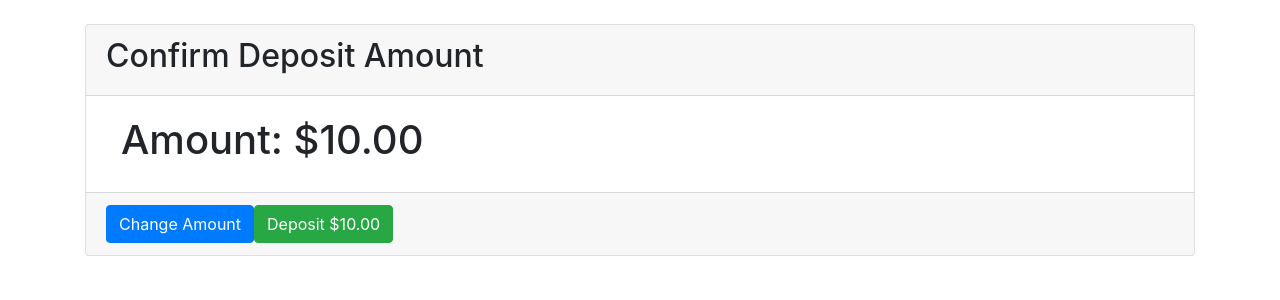
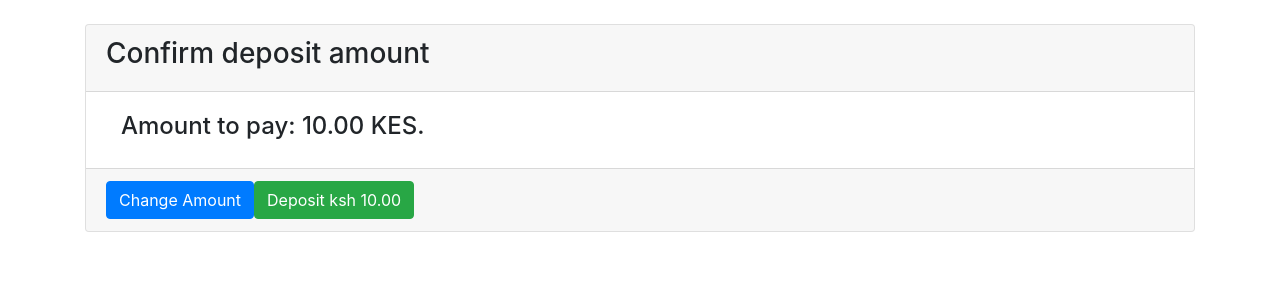
Before and after one commit to weshy007/stripe-intergation, a Django app: page /detail/1/ in a window 1280 px wide. Shown: the part 56-356 px from the top of the page. Run offline with Django 4.2, Linux system fonts and the light colour scheme; tables that the repository leaves empty hold one stand-in row (values such as "Sample post"); some libraries are stand-ins or nearby versions.

Commit message:
updated templaates to use KES

```diff
--- a/payments/templates/payment_create.html
+++ b/payments/templates/payment_create.html
@@ -1,7 +1,7 @@
 {% extends 'base.html' %}
 
 {% block content %}
-<h1 class="text-center">Enter Amount to Deposit</h1>
+<h1 class="text-center">Enter amount to deposit...</h1>
 <div class="container-fluid">
     <div class="row">
         <div class="col-sm-6 offset-sm-3">
--- a/payments/templates/payment_detail.html
+++ b/payments/templates/payment_detail.html
@@ -5,20 +5,20 @@
 
     <div class="card">
         <div class="card-header">
-            <h2>Confirm Deposit Amount</h2>
+            <h3>Confirm deposit amount</h3>
         </div>
         <div class="card-body">
             <div class="container row">
 
                 <div class="col-md-10">
-                    <h1>Amount: ${{ object.price }}</h1>
+                    <h4>Amount to pay: {{ object.price }} KES.</h4>
                     <input type="hidden" name="email" id="email" class="form-control" value="testuser@test.com" placeholder="Email">
                 </div>
             </div>
         </div>
         <div class="card-footer d-flex">
             <a href="{% url 'edit' object.id %}" class="btn btn-primary">Change Amount</a>
-            <button class="btn btn-success mr-2" id="checkout-button">Deposit ${{object.price}}</button>
+            <button class="btn btn-success mr-2" id="checkout-button">Deposit ksh {{object.price}}</button>
         </div>
     </div>
 </div>
--- a/payments/templates/payment_edit.html
+++ b/payments/templates/payment_edit.html
@@ -1,7 +1,7 @@
 {% extends 'base.html' %}
 
 {% block content %}
-<h1 class="text-center">Enter Amount to Deposit</h1>
+<h1 class="text-center">Enter amount to deposit</h1>
 <div class="container-fluid">
     <div class="row">
         <div class="col-sm-6 offset-sm-3">
--- a/payments/templates/payment_success.html
+++ b/payments/templates/payment_success.html
@@ -4,7 +4,7 @@
 <div class="container">
     <div class="jumbotron text-center mt-5">
         <h1 class="text-success">Payment Success</h1>
-        <p>Your account have been funded with ${{order.amount}}. You can now close this window or use the
+        <p>Your account have been funded with ksh {{order.amount}}. You can now close this window or use the
             link below to visit
             <a href="/">home page</a>.
         </p>
```
